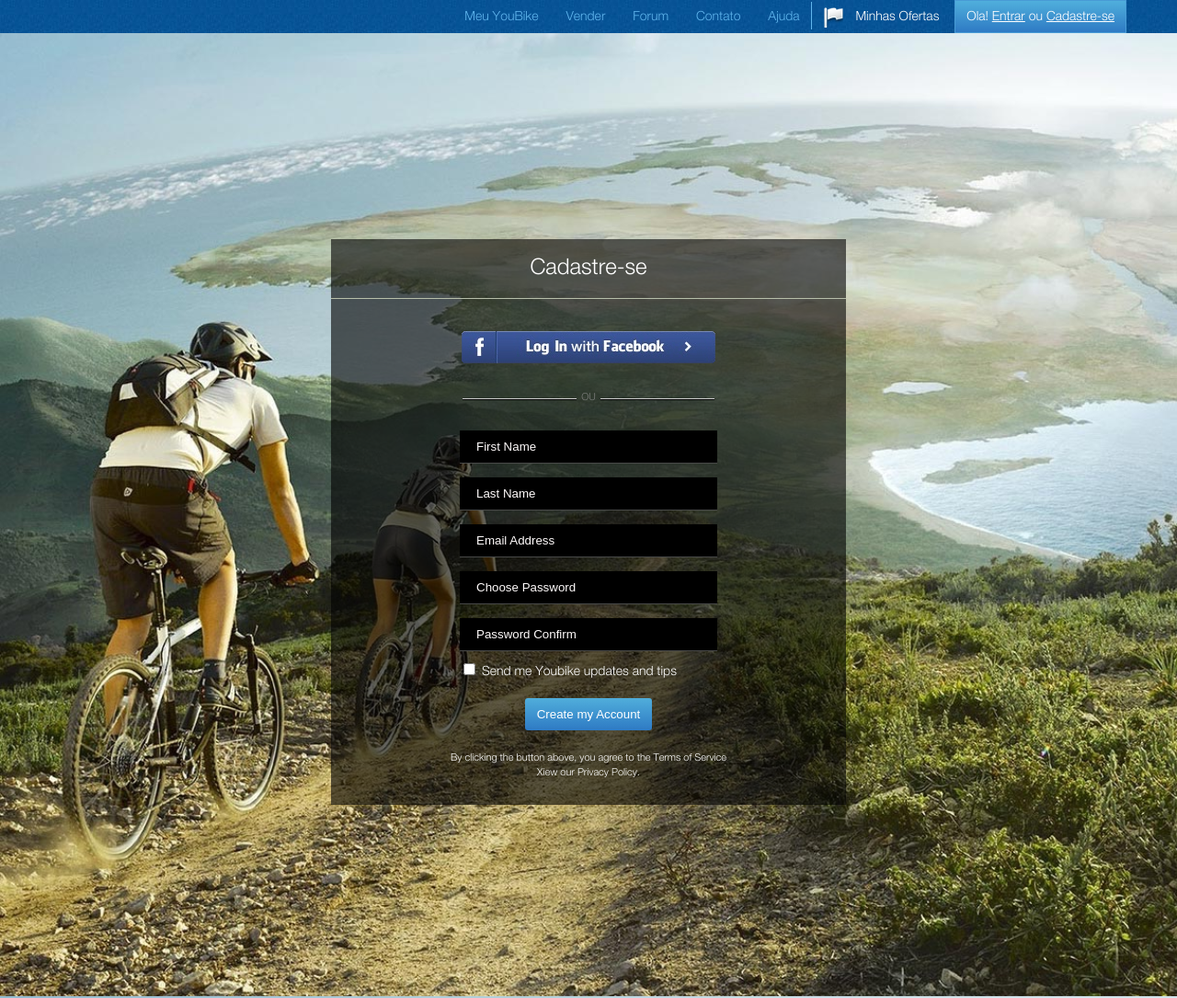
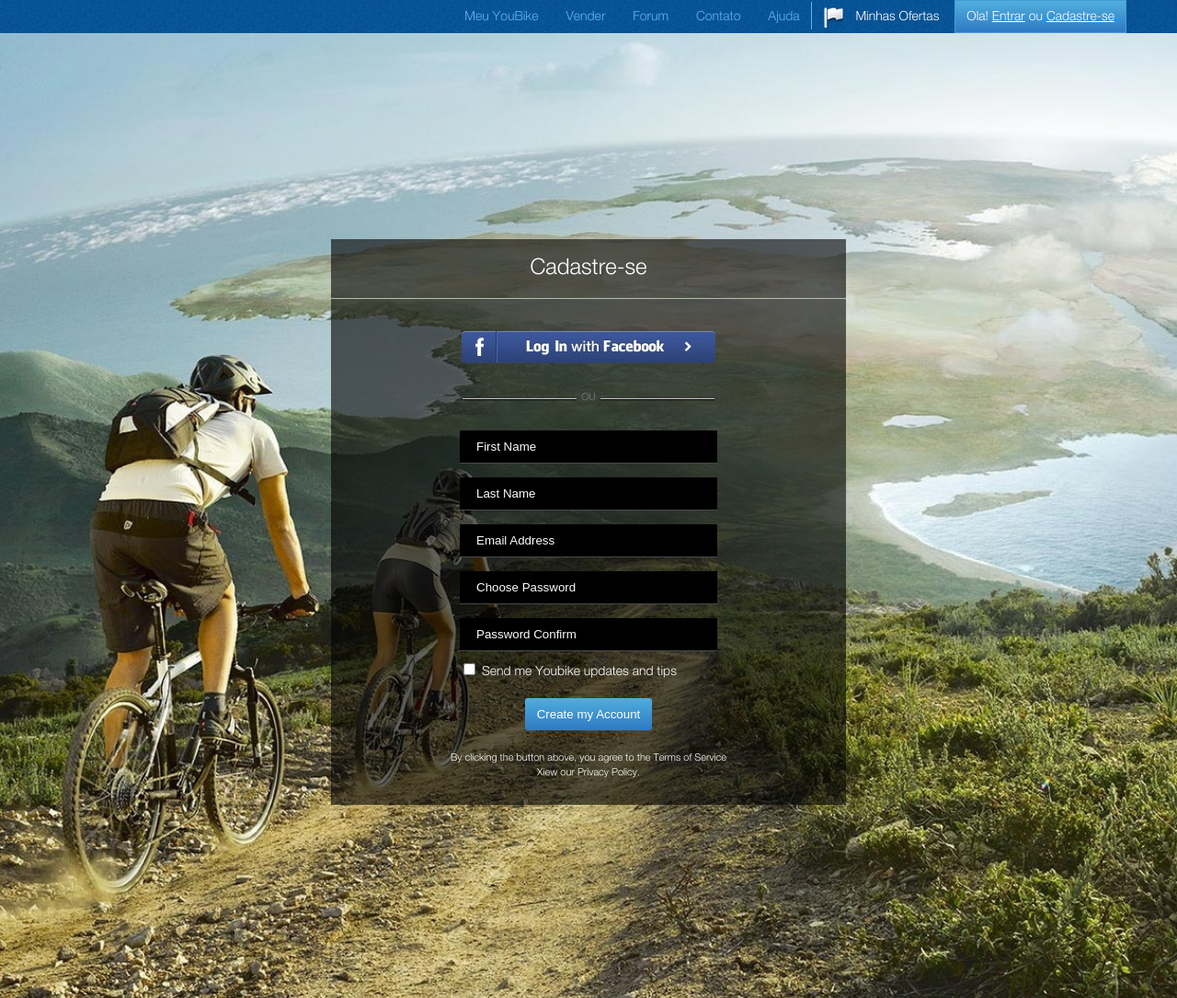
Before and after one commit to oleh1349/Hometasks, a plain HTML site: page Hometask#5 _main/index.html in a window 1280 px wide. Shown: the whole page at 92% size. Drawn offline with Linux system fonts and the light colour scheme; files whose address does not match are found by name.

Commit message:
Add files via upload
added html{ overflow: hidden }

```diff
--- a/Hometask#5 _main/style.css
+++ b/Hometask#5 _main/style.css
@@ -4,6 +4,7 @@
 html {
   box-sizing: border-box;
   height: 100%;
+  overflow:  hidden;
 }
 *, *:before, *:after {
   box-sizing: inherit;
@@ -12,11 +13,11 @@ body {
 	font-family: "HelveticaNeueLt", Arial, sans-serif;
 	font-size: 14px;
   height: 100%;
-  background: url("img/bg.jpg");
+/*  background: url("img/bg.jpg");
 background-repeat: no-repeat;
 background-position: center center;
 background-size: cover;
-background-attachment: fixed;
+ background-attachment: fixed; */
 }
 /*header*/
 .clearfix:before {
@@ -123,6 +124,11 @@ img.background {
     padding-top: 210px;
     padding-bottom: 210px;
   text-align: center;
+  background: url("img/bg.jpg");
+background-repeat: no-repeat;
+background-position: center center;
+background-size: cover;
+ background-attachment: fixed;
 }
 .content:before {
   content: '';
```
